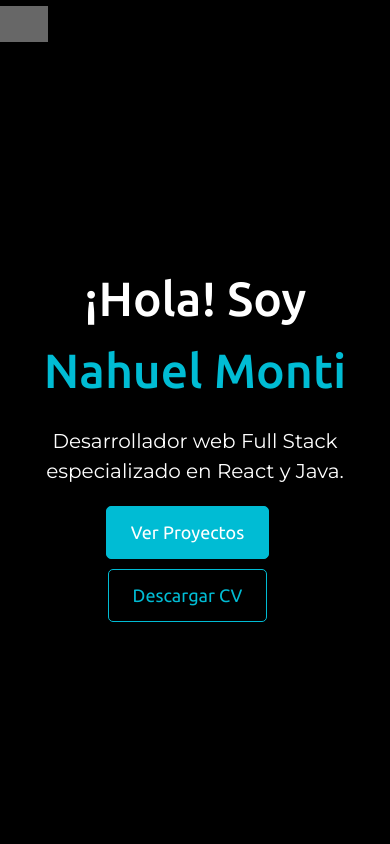
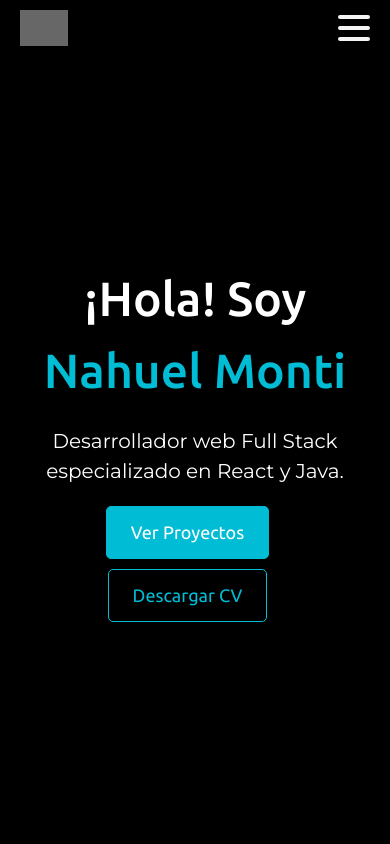
Before and after one commit to MontiNahuel/portafilioV6, a React (Vite) app: page / in a window 390 px wide. Shown: the top 844 px of the page. Built offline with nearby package versions, Linux system fonts and the light colour scheme; grey boxes are pictures that could not be loaded.

Commit message:
Completado de actualizacion responsive

```diff
--- a/src/components/Navbar.jsx
+++ b/src/components/Navbar.jsx
@@ -24,14 +24,14 @@ export default function Navbar() {
 
         {/* Botón hamburguesa (solo visible en mobile por CSS) */}
         <button
-          className={`hamburger ${menuOpen ? "open" : ""}`}
+          className={`hamburger ${menuOpen ? "open" : ""}`} // Añadimos la clase 'open' cuando es true
           onClick={() => setMenuOpen(!menuOpen)}
-          aria-label="Abrir menú"
+          aria-label={menuOpen ? "Cerrar menú" : "Abrir menú"}
           aria-expanded={menuOpen}
         >
-          <span>|</span>
-          <span>|</span>
-          <span>|</span>
+          <span className="bar"></span>
+          <span className="bar"></span>
+          <span className="bar"></span>
         </button>
 
         <ul className={`nav-links ${menuOpen ? "active" : ""}`}>
--- a/src/data.js
+++ b/src/data.js
@@ -114,11 +114,12 @@ export const estudios = [
         id: 0,
         nombreEstudio: "Tecnicatura Universitaria en Desarrollo de Software",
         lugarEstudio: "Universidad Argentina de la Empresa",
-        fechaInicio: "2023",
-        fechaFin: "2025 (Estimado)",
-        estado: "En-curso",
+        fechaInicio: "Mar 2023",
+        fechaFin: "Nov 2025",
+        estado: "Egresado",
         logoInstitucion: imagenUADE,
-        verMas: "https://www.uade.edu.ar/facultad-de-ingenieria-y-ciencias-exactas/tecnicatura-universitaria-en-desarrollo-de-software/"
+        verMas: "https://www.uade.edu.ar/facultad-de-ingenieria-y-ciencias-exactas/tecnicatura-universitaria-en-desarrollo-de-software/",
+        certificado: "https://drive.google.com/file/d/1WpgR1bLltxIMQrvR6Cwr7Bj4PwESMGQT/view?usp=drive_link"
     },
     {
         id: 1,
--- a/src/styles/estudio.css
+++ b/src/styles/estudio.css
@@ -22,6 +22,7 @@
     justify-content: space-around;
     align-items: center;
     flex-direction: column;
+    overflow: hidden;
   }
 
 
@@ -35,8 +36,9 @@
     max-height: 100%; /* Asegura que no sea más alto que el contenedor */
     opacity: 0;
     transition: opacity 0.3s ease;
-    z-index: 0;
+    z-index: -1;
     object-fit: contain; /* Para que la imagen se ajuste dentro sin recortar y manteniendo su proporción */
+    pointer-events: none;
   }
 
   .estudio__info:hover .estudio__icono__fondo {
@@ -136,9 +138,19 @@
     padding: 8px 12px;
     border-radius: 5px;
     display: inline-block;
+    z-index: 1;
   }
 
   /* Colores según el estado del estudio */
+  .estudio__status--egresado {
+    /* De verde menta a verde bosque */
+    color: rgb(255, 236, 63);
+    background-color: rgb(31, 31, 31);
+    text-shadow: 0 1px 2px rgba(0,0,0,0.2); /* Sombra al texto para legibilidad */
+    transition: all 0.4s;
+    border: 2px solid rgba(161, 145, 0, 0.384);
+  }
+
   .estudio__status--completado {
     background-color: #4caf50;
     color: white;
--- a/src/styles/navbar.css
+++ b/src/styles/navbar.css
@@ -4,7 +4,6 @@
     top: 0;
     left: 0;
     width: 100%;
-    padding: 0;
     background-color: transparent;
     transition: background-color 0.3s ease, box-shadow 0.3s ease;
     z-index: 1000;
@@ -16,7 +15,7 @@
     justify-content: space-between;
     align-items: center;
     max-width: 1200px;
-    margin: 0 auto;
+    padding: 10px 20px 0;
   }
 
   /* Estilo cuando se hace scroll */
@@ -57,43 +56,53 @@
     color: #00bcd4;
   }
 
+/* Estilos básicos del botón para quitar bordes y fondo */
 .hamburger {
   display: none;
-  gap: 5px;
-  background: none;
+  flex-direction: column;
+  justify-content: space-around;
+  width: 2rem;
+  height: 2rem;
+  background: transparent;
   border: none;
   cursor: pointer;
-  padding: 10px;
-  margin-right: 24px;
-  font-size: 24px;
-  transform: rotate(90deg);
-  z-index: 900;
+  padding: 0;
+  z-index: 10;
 }
 
-.hamburger span {
-  display: inline-block;
-  width: 6px;
-  height: 3px;
-  border-radius: 2px;
-  transition: transform 0.3s ease, opacity 0.3s ease;
+/* Estilo de cada línea */
+.bar {
+  width: 2rem;
+  height: 0.25rem;
+  background-color: #f4f4f4; /* Cambia esto por tu color deseado */
+  border-radius: 10px;
+  transition: all 0.3s linear; /* La clave: suaviza el cambio */
+  position: relative;
+  transform-origin: 1px; /* Para que roten desde el borde izquierdo */
 }
 
-.hamburger.open span:nth-child(1) {
-  transform: translateX(18px) rotate(35deg) translateY(-1px);
+/* --- Transformación cuando está abierto (Clase .open) --- */
+
+/* Primera línea: Rota 45 grados */
+.hamburger.open .bar:nth-child(1) {
+  transform: rotate(45deg);
 }
 
-.hamburger.open span:nth-child(2) {
+/* Segunda línea: Se desvanece y se mueve a un lado */
+.hamburger.open .bar:nth-child(2) {
   opacity: 0;
+  transform: translateX(20px);
 }
 
-.hamburger.open span:nth-child(3) {
-  transform: translateX(-10px) rotate(-34deg) translateY(-1px);
+/* Tercera línea: Rota -45 grados */
+.hamburger.open .bar:nth-child(3) {
+  transform: rotate(-45deg);
 }
 
 /* MOBILE */
 @media (max-width: 768px) {
   .hamburger {
-    display: block;
+    display: flex;
   }
 
    .nav-links {
```
